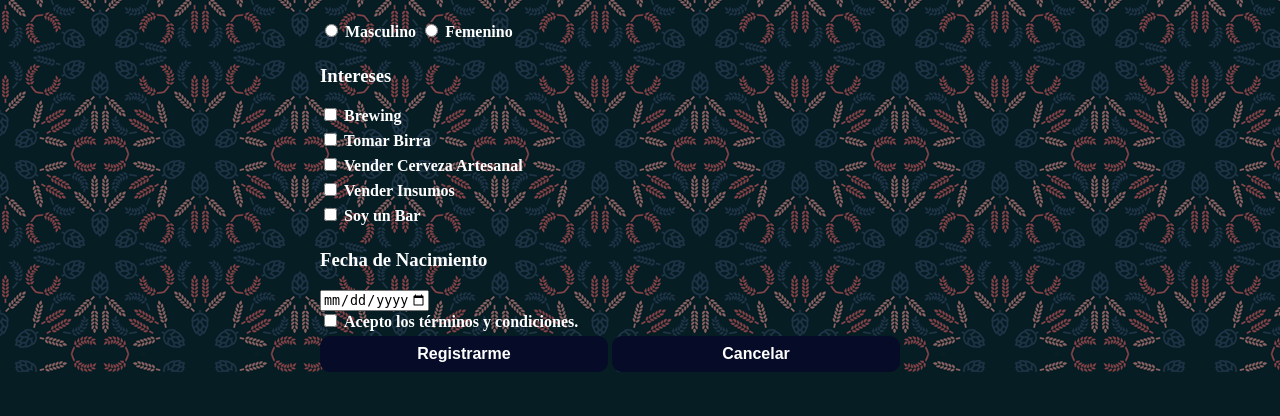
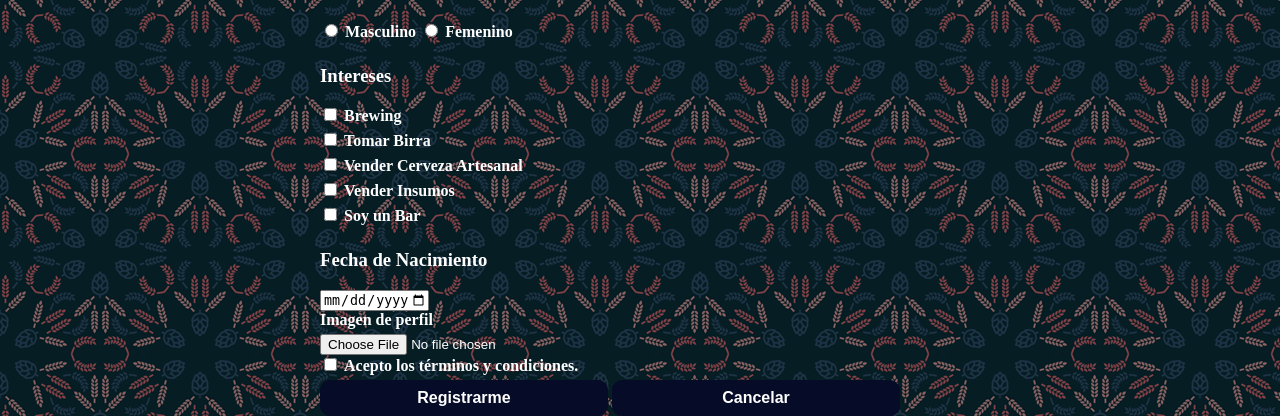
Before and after one commit to Lucianodeon/Beerhour, a PHP site: page /register.php in a window 1280 px wide. Shown: the part 846-1262 px from the top of the page. Before the commit the page ends 1218 px from the top, so only its background shows below. Run offline with PHP 8.4, Linux system fonts and the light colour scheme; some web fonts are replaced.

Commit message:
Ver 1.023

```diff
--- a/db.json
+++ b/db.json
@@ -20,15 +20,9 @@
         },
         {
             "id": 4,
-<<<<<<< Updated upstream
             "nombre": "as",
             "email": "matiassoubelet@gmail.com",
             "password": "$2y$10$Atpkdxktxc7EKWx1MuYeT.PkbbRdhZljrhgrKYZldJiswyNeCGeT2"
-=======
-            "nombre": "dario",
-            "email": "dario@palomar.com",
-            "password": "$2y$10$JRem2pGQTiLOp2Vrs.qEqeBexa1.kv04ADD1yMEZM9\/GCkCT7vZjG"
->>>>>>> Stashed changes
         }
     ]
 }
--- a/login.php
+++ b/login.php
@@ -1,5 +1,5 @@
 <?php
-
+// include "funciones.php";
 include "init.php";
 
 if($auth->usuarioLogueado()){
--- a/register.php
+++ b/register.php
@@ -421,6 +421,12 @@ $paises=[
 					<div class="regfinal">
 					<input type="date" name="fecha" min="1909-01-01"max="2002-01-01">
 					</div>
+          <div class="regfinal">
+          <label for="avatar">Imagen de perfil</label><br>
+          <input type="file" id="avatar" class="form-control" name="avatar">
+          <span class="small text-danger"></span>
+
+        </div>
 					<div class="regfinal">
 					<input type="checkbox" id="tyc" name="tyc" value="yes" required>
           <label for="tyc">Acepto los términos y condiciones.</label>
```
Also changed, not shown: indexuser.php (+8 -0 lines).
